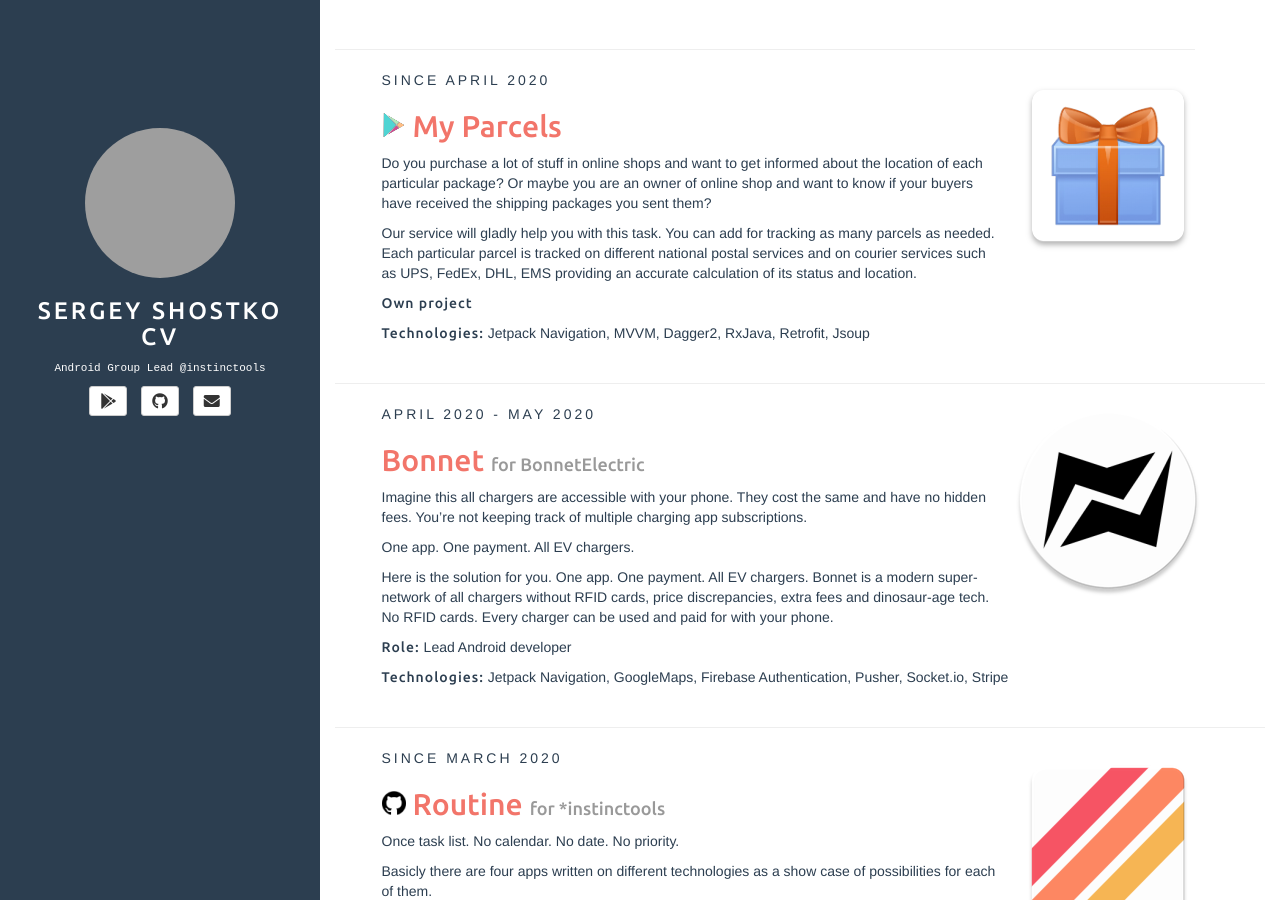
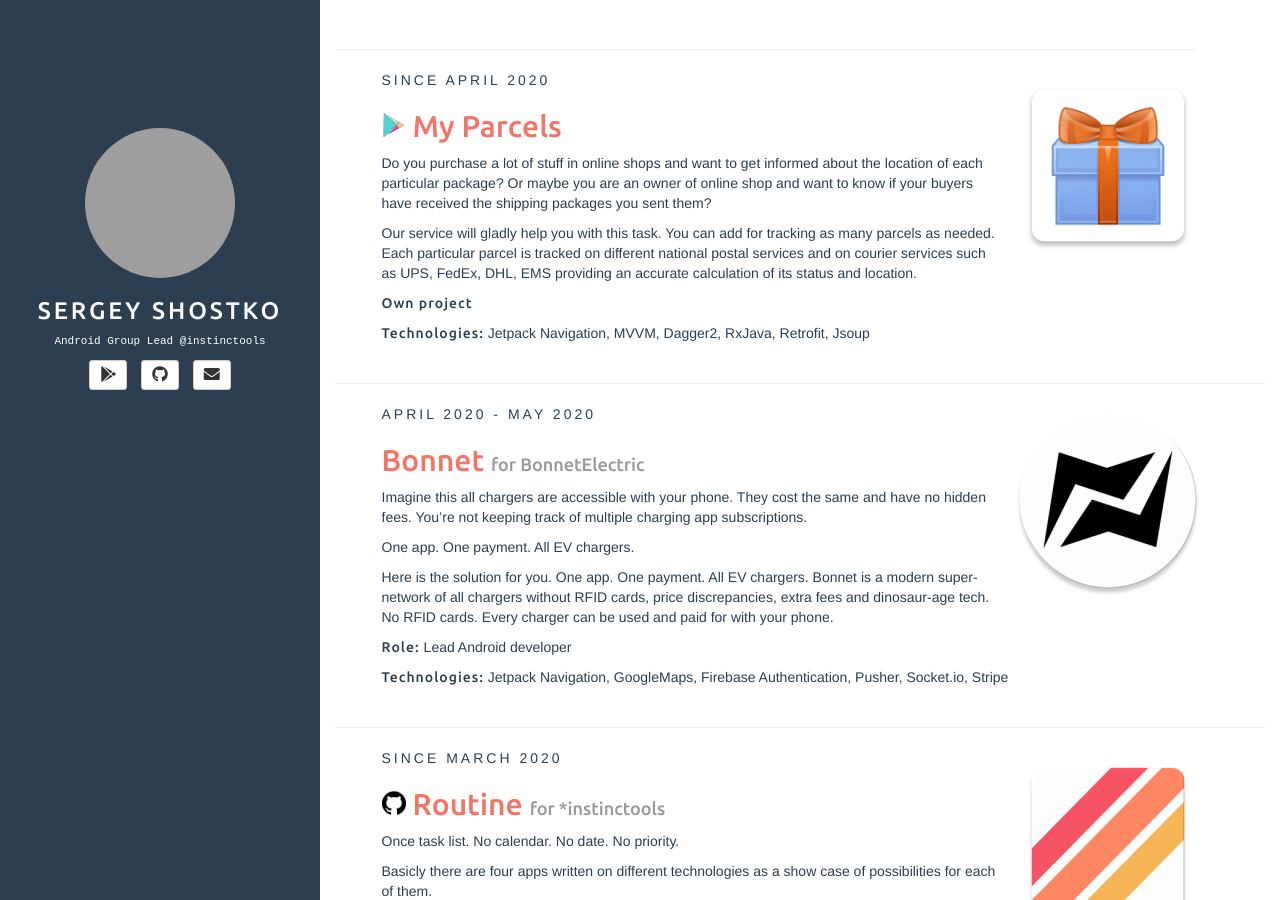
Before and after one commit to shostko/shostko.by, a Jekyll site: the page built from index.html, in a window 1280 px wide and 900 px high. Built offline with Jekyll 4.4.1, drawn with Linux system fonts in a browser that asks for light colours; grey boxes are pictures that could not be loaded.

```diff
--- a/_config.yml
+++ b/_config.yml
@@ -1,6 +1,6 @@
 # You can create any custom variable you would like, and they will be accessible
 # in the templates via {{ site.myvariable }}.
-title: Sergey Shostko CV
+title: Sergey Shostko
 email: s.shostko@gmail.com
 description: >- # this means to ignore newlines until "baseurl:"
 baseurl: "" # the subpath of your site, e.g. /blog
```
